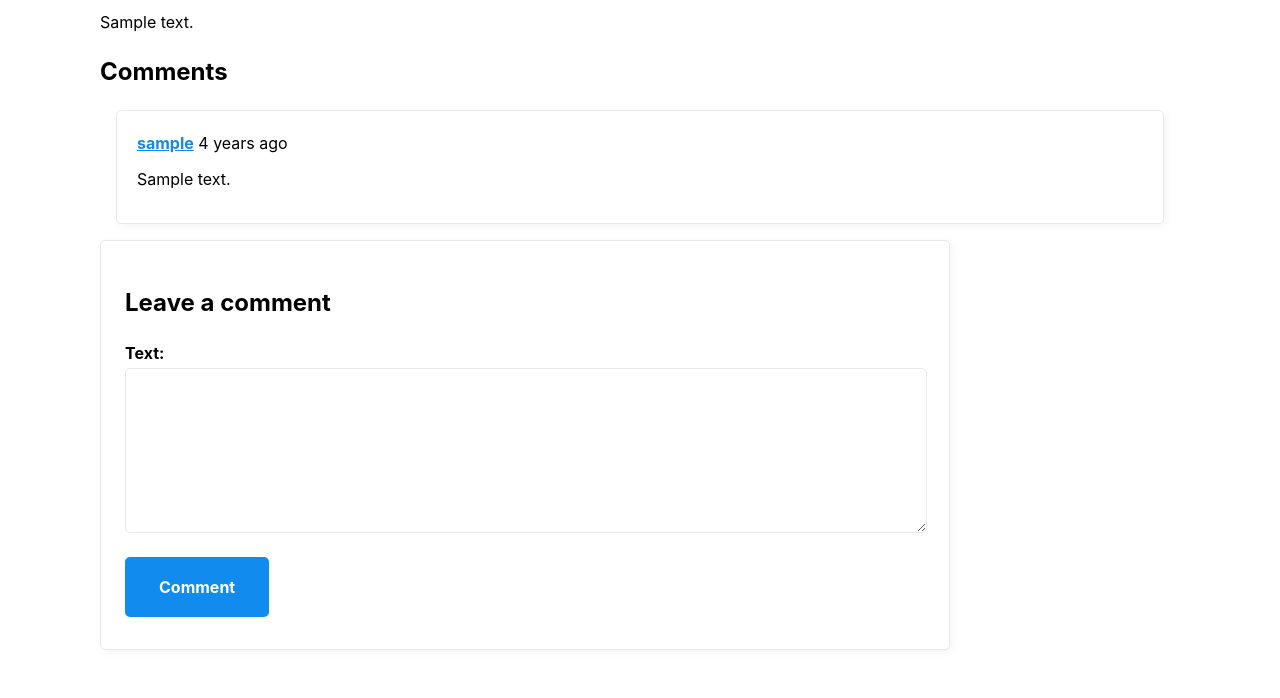
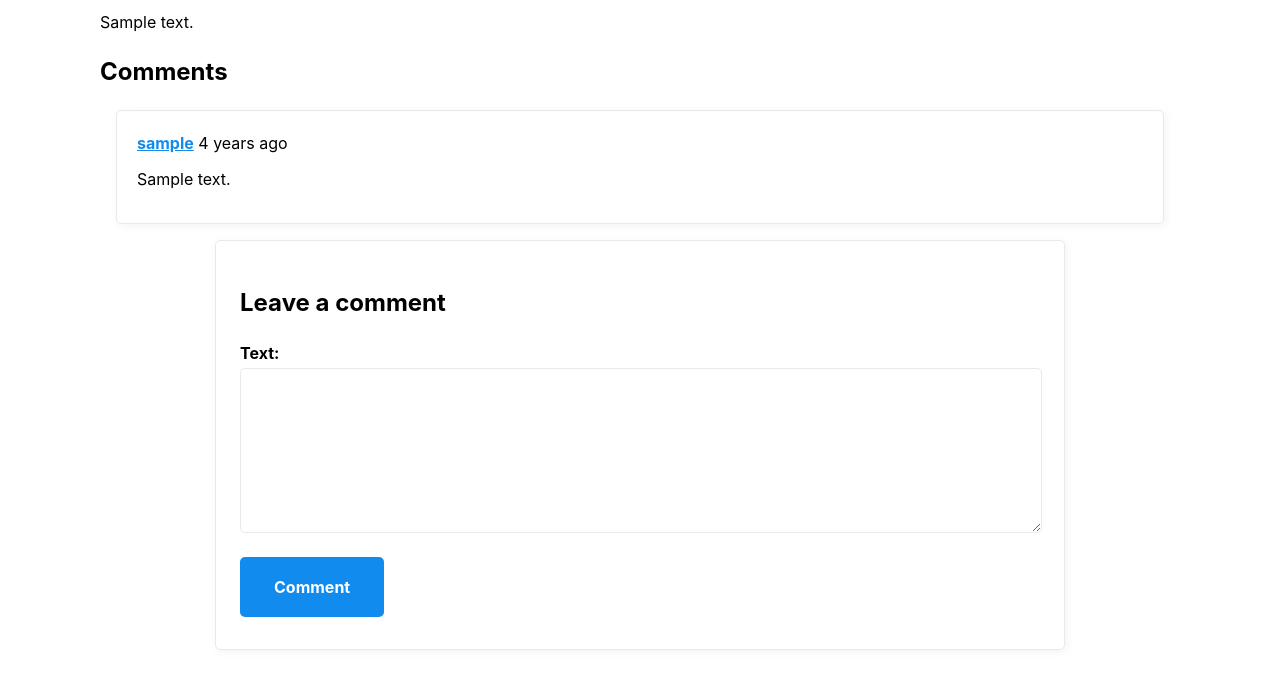
Before and after one commit to shunlog/MoldovaBlog, a Django app: a page that uses blog/templates/blog/post_detail.html in a window 1280 px wide. Shown: the part 380-1078 px from the top of the page. Run offline with Django 4.2, Linux system fonts and the light colour scheme; a user stored in the database is signed in; tables that the repository leaves empty hold one stand-in row (values such as "Sample post").

Commit message:
center comment form

```diff
--- a/blog/static/blog/style.css
+++ b/blog/static/blog/style.css
@@ -377,7 +377,7 @@ form {
     border-radius: var(--border-radius);
     box-shadow: var(--box-shadow) var(--color-shadow);
     display: block;
-    max-width: var(--width-card-wide);
+    width: var(--width-card-wide);
     min-width: var(--width-card);
     padding: 1.5rem;
     text-align: var(--justify-normal);
--- a/blog/templates/blog/post_detail.html
+++ b/blog/templates/blog/post_detail.html
@@ -32,12 +32,14 @@
         {% endfor %}
 
         {% if user.is_authenticated %}
+            <section>
                 <form method="post" action="{% url 'blog:create_comment' post.id %}">
                     {% csrf_token %}
                     <h2>Leave a comment</h2>
                     {{ comment_form }}
                     <input type="submit" value="Comment">
                 </form>
+            </section>
         {% endif %}
 
     </section>
```
Lines whose indentation alone changed are shown as unchanged.
